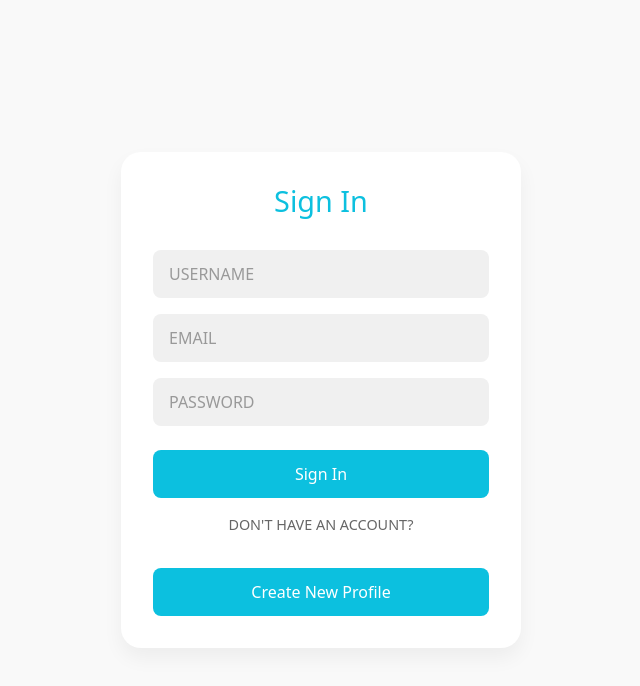
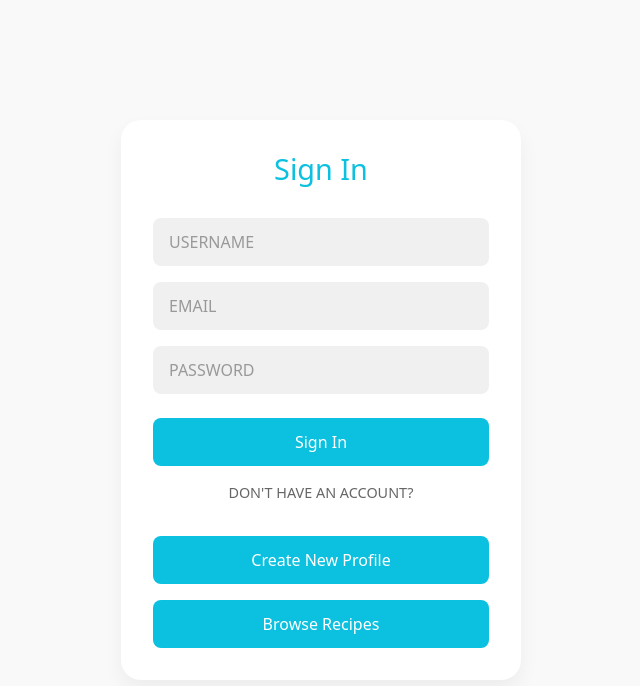
Before and after one commit to bethel-school-of-technology/team-the-last-ones-frontend, an Angular app: page /login in a window 1280 px wide. Shown: the top 686 px of the page, without its empty margins (319-959 px from the left). Built offline with nearby package versions, Linux system fonts and the light colour scheme.

Commit message:
added broswe recipes button on signup/login

```diff
--- a/src/app/components/login/login.component.html
+++ b/src/app/components/login/login.component.html
@@ -15,6 +15,9 @@
             <button type="button" class="alt-button" (click)="goToSignUp()">
                 Create New Profile
             </button>
+            <button type="button" class="alt-button" (click)="goToRecipes()">
+                Browse Recipes
+            </button>
         </form>
     </div>
 </div>
--- a/src/app/components/login/login.component.ts
+++ b/src/app/components/login/login.component.ts
@@ -49,4 +49,8 @@ export class LoginComponent {
   goToSignUp() {
     this.router.navigate(['/sign-up']);
   }
+
+  goToRecipes() {
+    this.router.navigate(['/recipes']);
+  }
 }
--- a/src/app/components/sign-up/sign-up.component.html
+++ b/src/app/components/sign-up/sign-up.component.html
@@ -17,6 +17,9 @@
             <button type="button" class="alt-button" (click)="goToLogin()">
                 Sign In
             </button>
+            <button type="button" class="alt-button" (click)="goToRecipes()">
+                Browse Recipes
+            </button>
         </form>
     </div>
 </div>
--- a/src/app/components/sign-up/sign-up.component.ts
+++ b/src/app/components/sign-up/sign-up.component.ts
@@ -36,6 +36,8 @@ export class SignUpComponent {
     this.router.navigate(['/login']);
   }
 
-
+  goToRecipes() {
+    this.router.navigate(['/recipes']);
+  }
 
 }
```
